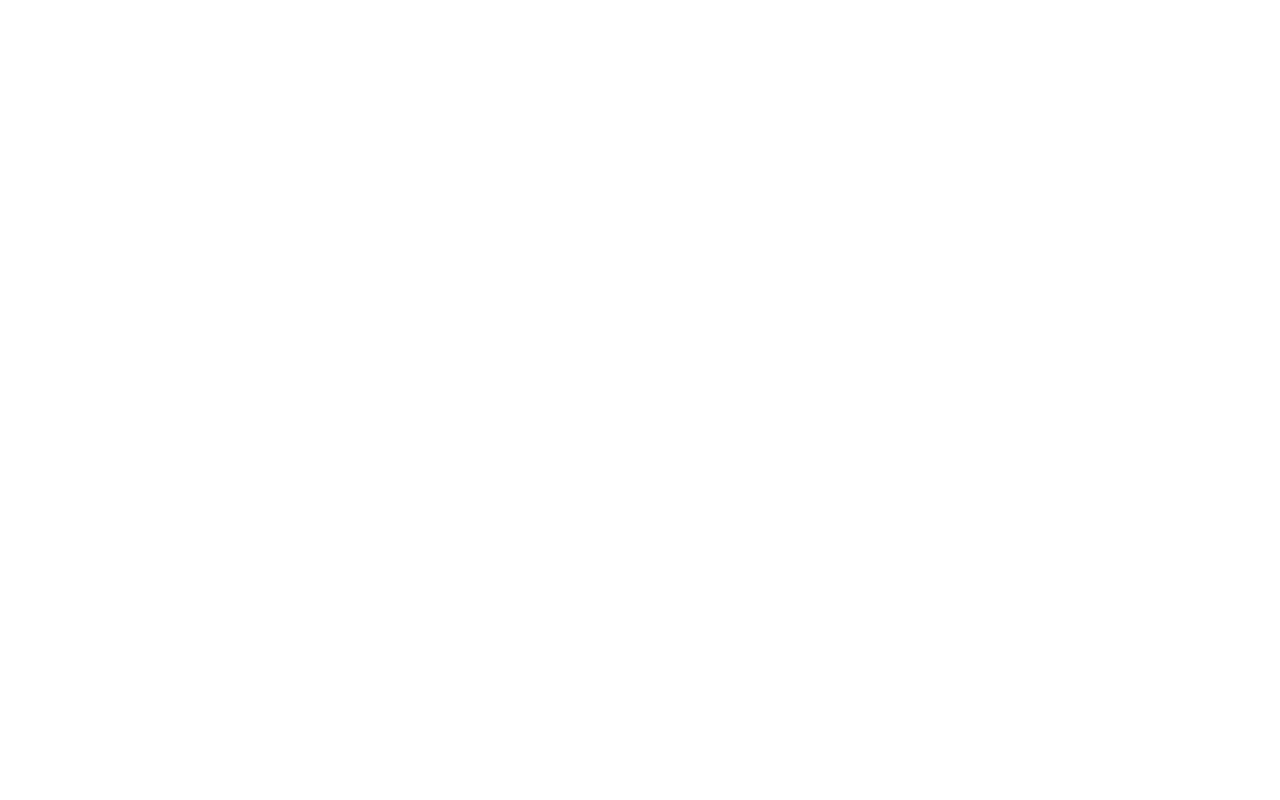
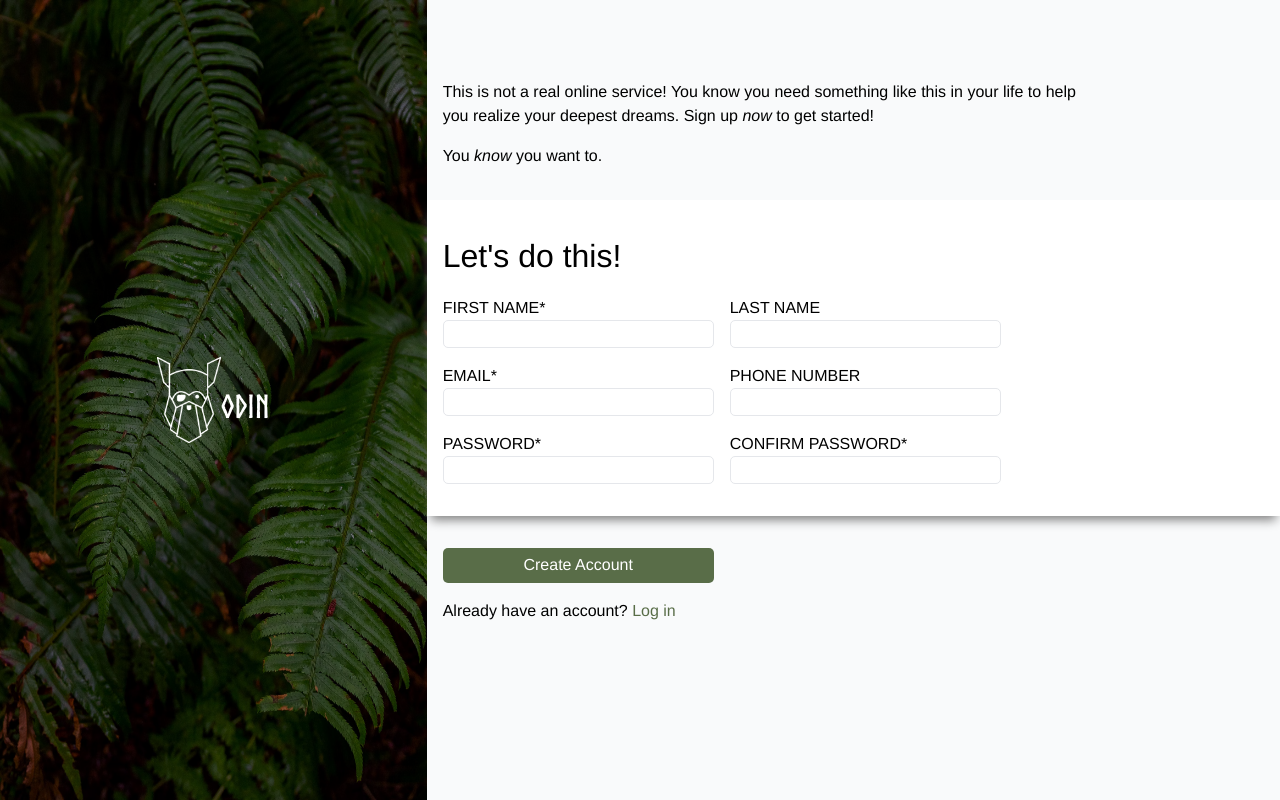
Before and after one commit to lukasgs98/signup-form, a plain HTML site: page index.html in a window 1280 px wide. Drawn offline with Linux system fonts and the light colour scheme.

Commit message:
Finished product

```diff
--- a/index.css
+++ b/index.css
@@ -1,4 +1,146 @@
 @font-face {
-    font-family: myFont;
+    font-family: logoFont;
     src: url(/assets/norse-bold.otf);
 }
+
+* {
+    font-family: Bahnschrift, 'DIN Alternate', 'Franklin Gothic Medium', 'Nimbus Sans Narrow', sans-serif-condensed, sans-serif;
+    font-weight: normal;
+}
+
+body {
+    background-color: #F9FAFB;
+    display: grid;
+    grid-template-columns: 1fr 2fr;
+    min-height: 100vh;
+}
+
+aside {
+    position: relative;
+}
+
+.img-overlay {
+    height: 100%;
+    width: 100%;
+    background-color: rgba(0, 0, 0, 0.5);
+    display: flex;
+    justify-content: center;
+    align-items: center;
+}
+
+.img-overlay > img {
+    max-height: 100%;
+    width: 15%;
+}
+
+.img-overlay > span {
+    padding-top: 0.75rem;
+    font-family: logoFont;
+    font-size: 200%;
+    color: white;
+}
+
+.background-img {
+    position: absolute;
+    z-index: -1;
+    min-height: 100%;
+}
+
+.text-area {
+    max-width: 75ch;
+    padding: 4rem 1rem 2rem 1rem;
+}
+
+.text-area p {
+    padding-top: 1rem;
+}
+
+.input-area {
+    padding: 2rem 1rem;
+    display: grid;
+    gap: 1rem;
+    grid-template-areas:
+        'header header'
+        'first-name last-name'
+        'email phone-number'
+        'password confirm-password';
+    grid-auto-columns: 33%;
+    background-color: white;
+    box-shadow: 0 8px 10px -4px gray;
+    position: relative;
+    z-index: 10;
+}
+
+.input-area > h1 {
+    grid-area: header;
+}
+
+.input-area > label[for="first_name"] {
+    grid-area: first-name;
+}
+
+.input-area > label[for="last_name"] {
+    grid-area: last-name;
+}
+
+.input-area > label[for="email"] {
+    grid-area: email;
+}
+
+.input-area > label[for="phone_number"] {
+    grid-area: phone-number;
+}
+
+.input-area > label[for="password"] {
+    grid-area: password;
+}
+
+.input-area > label[for="confirm_password"] {
+    grid-area: confirm-password;
+}
+
+.input-area > label {
+    display: flex;
+    flex-direction: column;
+}
+
+input {
+    border: 0.1rem solid #E5E7EB;
+    border-radius: 5px;
+}
+
+input:user-invalid {
+    background-color: #FFB3B3;
+}
+
+input:user-valid {
+    background-color: #C8F7C8;
+}
+
+input:focus {
+    background-color: #CDEEFD;
+}
+
+.submission-area {
+    max-width: 100%;
+    padding: 2rem 1rem;
+    display: grid;
+    gap: 1rem;
+    grid-template-areas:
+        'create-account'
+        'login-text';
+    grid-auto-columns: 33%;
+}
+
+.submission-area > button {
+    background-color: #596D48;
+    color: white;
+    border-width: 0px;
+    border-radius: 5px;
+    padding: 0.33rem 0.5rem;
+}
+
+.submission-area a {
+    color: #596D48;
+    text-decoration: none;
+}
--- a/index.html
+++ b/index.html
@@ -8,6 +8,54 @@
     <title>TOP™ Sign-Up Form</title>
 </head>
 <body>
+    <aside>
+        <img class="background-img" src="/assets/bg-image.avif" alt="background image">
+        <div class="img-overlay">
+            <img src="/assets/odin-lined.png">
+            <span>Odin</span>
+        </div>
+    </aside>
+    <main>
+        <form action="/signup.html" method="post">
+            <div class="text-area">
+                <p>This is not a real online service! You know you need something like this in your life to help you realize your deepest dreams. Sign up <em>now</em> to get started!</p>
+                <p>You <em>know</em> you want to.</p>
+            </div>
+            <div class="input-area">
+                <h1>Let's do this!</h1>
+                <label for="first_name">
+                    FIRST NAME*
+                    <input type="text" id="first_name" required>
+                </label>
+                <label for="last_name">
+                    LAST NAME
+                    <input type="text" id="last_name">
+                </label>
+                <label for="email">
+                    EMAIL*
+                    <input type="email" id="email" required>
+                </label>
+                <label for="phone_number">
+                    PHONE NUMBER
+                    <input type="text" id="phone_number">
+                </label>
+                <label for="password">
+                    PASSWORD*
+                    <input type="password" id="password" required>
+                </label>
+                <label for="confirm_password">
+                    CONFIRM PASSWORD*
+                    <input type="password" id="confirm_password" required>
+                </label>
+            </div>
+            <div class="submission-area">
+                <button type="submit" id="create_account">Create Account</button>
+                <p>Already have an account?
+                    <a href="/login.html" id="login">Log in</a>
+                </p>
+            </div>
+        </form>
+    </main>
 
 </body>
 </html>
```
